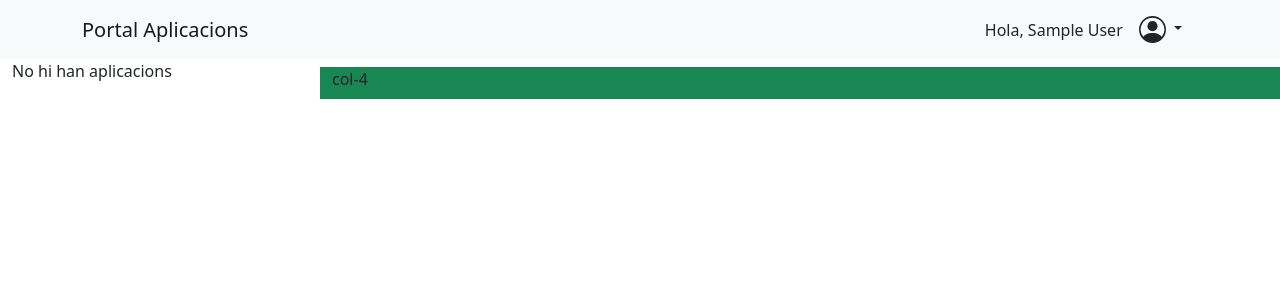
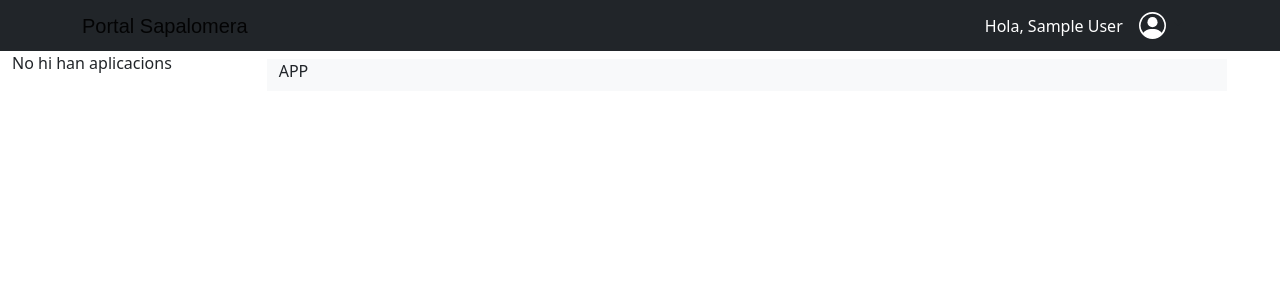
Before and after one commit to Georgetime2003/M12-Portal-Aplicacions, a Django app: page /aplicacions/ in a window 1280 px wide. Shown: the top 300 px of the page. Run offline with Django 3.2, Linux system fonts and the light colour scheme; the visitor is signed in with stand-in values (Sample User, id 1); data that the repository does not hold is empty; some libraries are stand-ins or nearby versions.

Commit message:
actualizacio templates

```diff
--- a/aplicacions/templates/aplicacions/llistar_aplicacions.html
+++ b/aplicacions/templates/aplicacions/llistar_aplicacions.html
@@ -1,34 +1,30 @@
 {% extends "base.html" %} {% block content %}
 <div class="container-fluid">
   <div class="row">
-        <div class="col-3">
-        {% if llista_aplicacions %}
-            {% for aplicacio in llista_aplicacions %}
-                <div class="card-body border mt-2 rounded ">
+    <div class="col-2 overflow-auto">
+      {% if llista_aplicacions %} {% for aplicacio in llista_aplicacions %}
+      <div class="card mt-1">
+        <div class="card-body">
           <h5 class="card-title">{{ aplicacio.nom }}</h5>
-                    <p class="card-text">{{ aplicacio.descripcio }}</p>
+          <p class="card-text">{{ aplicacio.nom }}</p>
           <div class="row">
-                        <div class="col-2">
-                            <svg xmlns="http://www.w3.org/2000/svg" width="25" height="25" fill="currentColor" class="bi bi-clock-history" viewBox="0 0 16 16">
-                                <path d="M8.515 1.019A7 7 0 0 0 8 1V0a8 8 0 0 1 .589.022l-.074.997zm2.004.45a7.003 7.003 0 0 0-.985-.299l.219-.976c.383.086.76.2 1.126.342l-.36.933zm1.37.71a7.01 7.01 0 0 0-.439-.27l.493-.87a8.025 8.025 0 0 1 .979.654l-.615.789a6.996 6.996 0 0 0-.418-.302zm1.834 1.79a6.99 6.99 0 0 0-.653-.796l.724-.69c.27.285.52.59.747.91l-.818.576zm.744 1.352a7.08 7.08 0 0 0-.214-.468l.893-.45a7.976 7.976 0 0 1 .45 1.088l-.95.313a7.023 7.023 0 0 0-.179-.483zm.53 2.507a6.991 6.991 0 0 0-.1-1.025l.985-.17c.067.386.106.778.116 1.17l-1 .025zm-.131 1.538c.033-.17.06-.339.081-.51l.993.123a7.957 7.957 0 0 1-.23 1.155l-.964-.267c.046-.165.086-.332.12-.501zm-.952 2.379c.184-.29.346-.594.486-.908l.914.405c-.16.36-.345.706-.555 1.038l-.845-.535zm-.964 1.205c.122-.122.239-.248.35-.378l.758.653a8.073 8.073 0 0 1-.401.432l-.707-.707z"/>
-                                <path d="M8 1a7 7 0 1 0 4.95 11.95l.707.707A8.001 8.001 0 1 1 8 0v1z"/>
-                                <path d="M7.5 3a.5.5 0 0 1 .5.5v5.21l3.248 1.856a.5.5 0 0 1-.496.868l-3.5-2A.5.5 0 0 1 7 9V3.5a.5.5 0 0 1 .5-.5z"/>
-                            </svg>
+            <div class="col-1 my-2">
+              <i class="bi bi-clock-history fa-9x"></i>
             </div>
-                        <div class="col-10">
+            <div class="col-6">
+              <small>
                 Disponible fins
-                            <p>
-                                {{ aplicacio.data_limit_fi }}
-                            </p>
+                <p>{{ aplicacio.data_limit_fi }}</p>
+              </small>
             </div>
           </div>
         </div>
-            {% endfor %}
-            {% else %}
+      </div>
+      {% endfor %} {% else %}
       <p>No hi han aplicacions</p>
       {% endif %}
     </div>
-        <div class="col-9 bg-success mt-2">col-4</div>
+    <div class="col-9 mx-auto mt-2 bg-light">APP</div>
   </div>
 </div>
 {% endblock content %}
--- /dev/null
+++ b/static/style.css
@@ -0,0 +1,9 @@
+.titol {
+  font-size: 20px;
+  font-family: "Fjalla One", sans-serif;
+  color: green;
+}
+
+.nom {
+  color: white;
+}
--- a/templates/base.html
+++ b/templates/base.html
@@ -5,6 +5,11 @@
     <meta charset="UTF-8" />
     <meta name="viewport" content="width=device-width, initial-scale=1.0" />
     <title>Portal Aplicacions</title>
+    <link
+      rel="stylesheet"
+      href="https://cdn.jsdelivr.net/npm/bootstrap-icons@1.3.0/font/bootstrap-icons.css"
+    />
+    <link rel="stylesheet" href="{% static 'style.css' %}" />
     <link rel="stylesheet" href="{% static 'main.css' %}" />
   </head>
   <body>
--- a/templates/navbar.html
+++ b/templates/navbar.html
@@ -1,7 +1,7 @@
-<nav class="navbar navbar-light bg-light navbar-expand-xl p-md-2">
-  <div class="container">
-    <a class="navbar-brand titol"> Portal Aplicacions</a>
-    <div class="mx-auto"></div>
+<nav class="navbar navbar-light p-md-1 bg-dark">
+  <div class="container d-flex justify-content-between nom">
+    <a class="navbar-brand titol"> Portal Sapalomera</a>
+    <div class="mx-auto nom"></div>
     Hola, {{user.get_full_name}}
     <div class="dropdown">
       <a
@@ -16,7 +16,7 @@
           xmlns="http://www.w3.org/2000/svg"
           width="27"
           height="27"
-          fill="currentColor"
+          fill="white"
           class="bi bi-person-circle"
           viewBox="0 0 16 16"
         >
```
Lines whose indentation alone changed are shown as unchanged.
